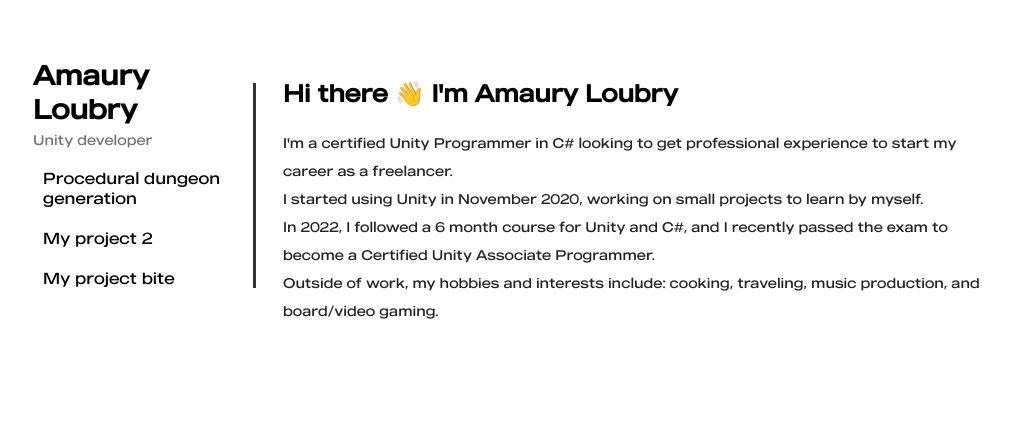
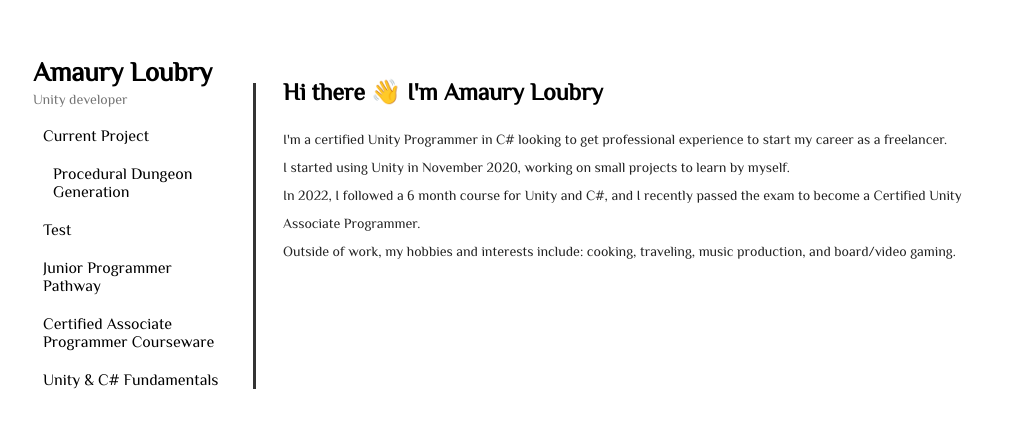
Before and after one commit to PoursMo/poursmo.github.io, a Jekyll site: the page built from index.html, in a window 1280 px wide and 1400 px high. Shown: the top 428 px of the window, without its empty margins (130-1140 px from the left). Built offline with Jekyll 4.4.1, drawn with Linux system fonts in a browser that asks for light colours.

Commit message:
added stuff

```diff
--- /dev/null
+++ b/_data/navigation.yml
@@ -0,0 +1,11 @@
+- name: Current Project
+  link: /content/current_project.html
+  sub: current_project_sub.html
+- name: Test
+  link:
+- name: Junior Programmer Pathway
+  link:
+- name: Certified Associate Programmer Courseware
+  link:
+- name: Unity & C# Fundamentals
+  link:
--- /dev/null
+++ b/_includes/current_project_sub.html
@@ -0,0 +1,5 @@
+<nav>
+    <div class="nav-list">
+        <a href="/content/procedural_dungeon_generation.html">Procedural Dungeon Generation</a>
+    </div>
+</nav>
--- /dev/null
+++ b/_includes/navigation.html
@@ -0,0 +1,10 @@
+<nav>
+    <div class="nav-list">
+        {% for item in site.data.navigation %}
+        <a href="{{ item.link }}">{{ item.name }}</a>
+            {% if item.sub %}
+                {% include {{ item.sub }} %}
+            {% endif %}
+        {% endfor %}
+    </div>
+</nav>
--- a/_layouts/default.html
+++ b/_layouts/default.html
@@ -13,23 +13,16 @@
         <header>
             <div class="sidebar-header">
                 <div class="sidebar-title">
-                    <a href="/">
-                        Amaury Loubry
-                    </a>
+                    <a href="/">Amaury Loubry</a>
                 </div>
                 <div class="sidebar-subtitle">
                     Unity developer
                 </div>
             </div>
-            <nav>
-                <div class="nav-list">
-                    <a href="/procedural_dungeon_generation.html">Procedural dungeon generation</a>
-                    <a href="">My project 2</a>
-                    <a href="">My project bite</a>
-                </div>
-            </nav>
+            {% include navigation.html %}
         </header>
         <div id="content-wrapper">
+            <h2>{{ page.title }}</h2>
             {{ content }}
             <div class="example-content">
             </div>
--- a/assets/style.css
+++ b/assets/style.css
@@ -10,8 +10,14 @@
             url('/assets/font/MADEOuterSans-Light.ttf')  format('truetype');
 }
 
+@font-face {
+    font-family: Philosopher;
+    src:    url('/assets/font/Philosopher-Regular.woff') format('woff'),
+            url('/assets/font/Philosopher-Regular.ttf') format('truetype');
+}
+
 body {
-    font-family: MadeOuterSans, Mermaid, Arial, Helvetica, sans-serif;
+    font-family: Philosopher, MadeOuterSans, Mermaid, Arial, Helvetica, sans-serif;
     font-size: 16px;
     position: relative;
     text-align: center;
--- a/procedural_dungeon_generation.html
+++ b/content/procedural_dungeon_generation.html
@@ -1,7 +1,7 @@
 ---
 layout: default
+title: Procedural Dungeon Generation
 ---
-<h2>Procedural Dungeon Generation</h2>
 <p>
     When I decided I wanted this game to be a Roguelite, one of the first thing I wanted was to
     implement a procedural dungeon generation algorithm. <br> After doing some research, I liked the
--- a/index.html
+++ b/index.html
@@ -1,7 +1,7 @@
 ---
 layout: default
+title: Hi there 👋 I'm Amaury Loubry
 ---
-<h2>Hi there 👋 I'm Amaury Loubry</h2>
 <p>
     I'm a certified Unity Programmer in C# looking to get professional experience to start my career as a freelancer.<br>
     I started using Unity in November 2020, working on small projects to learn by myself.<br>
```
Also changed, not shown: about.markdown (deleted, +0 -18 lines), content/current_project.html (added, +7 -0 lines), assets/font/Philosopher-Regular.ttf (added), assets/font/Philosopher-Regular.woff (added), 5 other files.
